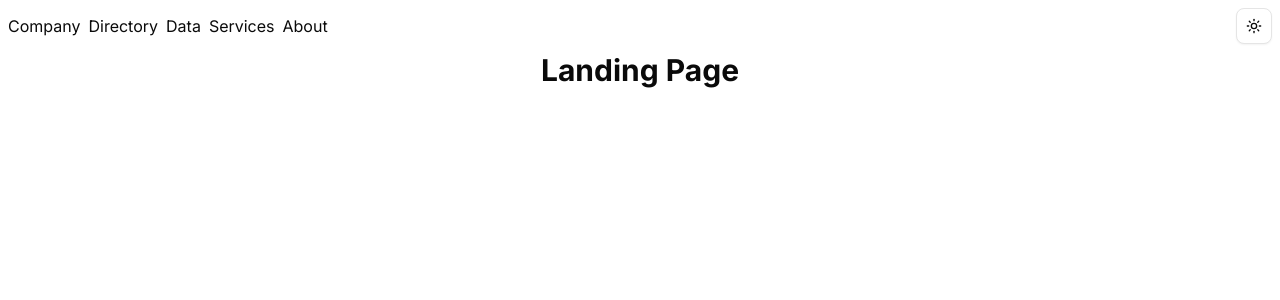
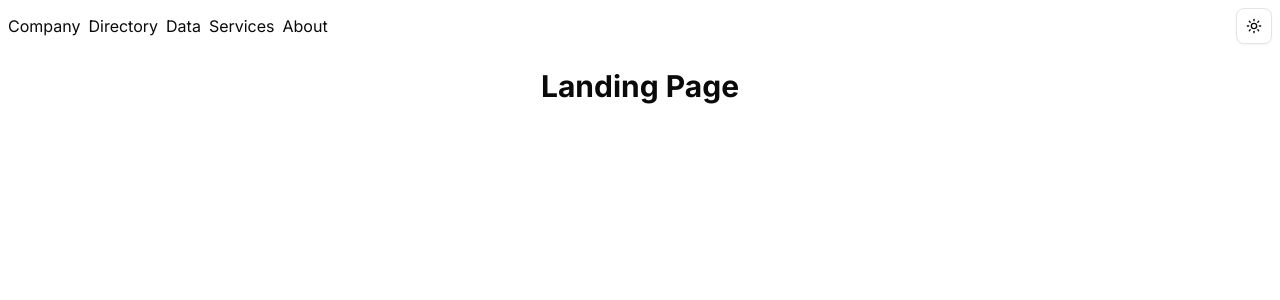
Before and after one commit to guitar6029/company-app, a Next.js app: page / in a window 1280 px wide. Shown: the top 300 px of the page. Built offline with nearby package versions, Linux system fonts and the light colour scheme.

Commit message:
style: added padding to root layout ( main element)

```diff
--- a/src/app/layout.tsx
+++ b/src/app/layout.tsx
@@ -36,7 +36,7 @@
           disableTransitionOnChange
         >
           <Header />
-          <main className="flex-1 flex flex-col">
+          <main className="flex-1 flex flex-col p-4">
             <div className="flex-1 flex flex-col">{children}</div>
           </main>
         </ThemeProvider>
```
